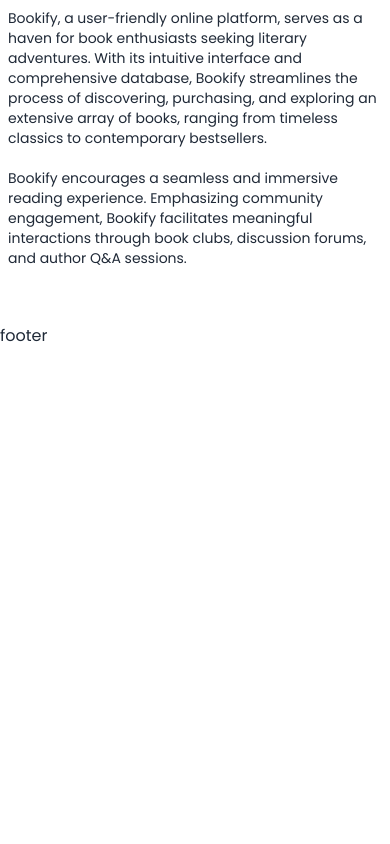
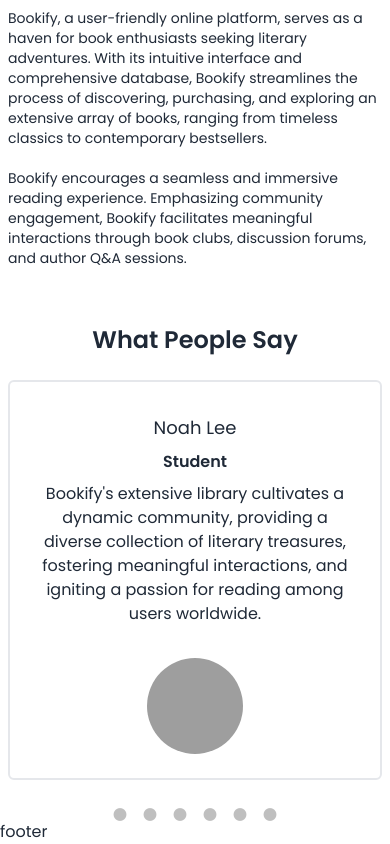
Before and after one commit to tanvirsiraj/bookify-client, a React (Vite) app: page / in a window 390 px wide. Shown: the part 1309-2153 px from the top of the page. Before the commit the page ends 1657 px from the top, so only its background shows below. Built offline with nearby package versions, Linux system fonts and the light colour scheme; no server answers; grey boxes are pictures that could not be loaded.

Commit message:
AboutUs and  FeedBack added

```diff
--- a/package.json
+++ b/package.json
@@ -20,6 +20,8 @@
     "react-fast-marquee": "^1.6.2",
     "react-icons": "^4.11.0",
     "react-router-dom": "^6.18.0",
+    "react-slick": "^0.29.0",
+    "slick-carousel": "^1.8.1",
     "sort-by": "^1.2.0",
     "swiper": "^11.0.3"
   },
--- /dev/null
+++ b/public/people.json
@@ -0,0 +1,34 @@
+[
+  {
+    "StudentName": "Henry Thompson",
+    "img": "https://i.ibb.co/MSbyqVn/5.webp",
+    "description": "Bookify's extensive library cultivates a dynamic community, providing a diverse collection of literary treasures, fostering meaningful interactions, and igniting a passion for reading among users worldwide."
+  },
+  {
+    "StudentName": "Michael Anderson",
+    "img": "https://i.ibb.co/yFsNz7p/11.jpg",
+    "description": "Bookify's extensive library cultivates a dynamic community, providing a diverse collection of literary treasures, fostering meaningful interactions, and igniting a passion for reading among users worldwide."
+  },
+  {
+    "StudentName": "Marvin Patel",
+    "img": "https://i.ibb.co/s1S4FFR/9.jpg",
+    "description": "Bookify's extensive library cultivates a dynamic community, providing a diverse collection of literary treasures, fostering meaningful interactions, and igniting a passion for reading among users worldwide."
+  },
+  {
+    "StudentName": "Barney Stinson",
+    "img": "https://i.ibb.co/ZdmPYdn/3.jpg",
+
+    "description": "Bookify's extensive library cultivates a dynamic community, providing a diverse collection of literary treasures, fostering meaningful interactions, and igniting a passion for reading among users worldwide."
+  },
+  {
+    "StudentName": "Robin Wilson",
+    "img": "https://i.ibb.co/z7rTtxL/2.jpg",
+    "description": "Bookify's extensive library cultivates a dynamic community, providing a diverse collection of literary treasures, fostering meaningful interactions, and igniting a passion for reading among users worldwide."
+  },
+  {
+    "StudentName": "Noah Lee",
+    "img": "https://i.ibb.co/hLbDd8r/12.jpg",
+
+    "description": "Bookify's extensive library cultivates a dynamic community, providing a diverse collection of literary treasures, fostering meaningful interactions, and igniting a passion for reading among users worldwide."
+  }
+]
--- /dev/null
+++ b/src/pages/Home/FeedBack/FeedBack.css
@@ -0,0 +1,13 @@
+.slick-prev,
+.slick-next {
+  display: none !important;
+}
+.slick-dots li button:before {
+  margin-top: 20px;
+  font-size: 15px !important;
+}
+
+.slick-dots li.slick-active button:before {
+  font-size: 25px !important;
+  color: #ff4f01;
+}
--- /dev/null
+++ b/src/pages/Home/FeedBack/FeedBack.jsx
@@ -0,0 +1,58 @@
+import { useEffect, useState } from "react";
+import FeedBackCard from "./FeedBackCard";
+
+import "slick-carousel/slick/slick.css";
+import "slick-carousel/slick/slick-theme.css";
+import Slider from "react-slick";
+import "./FeedBack.css";
+const FeedBack = () => {
+  const [peoples, setPeoples] = useState([]);
+
+  useEffect(() => {
+    fetch("/people.json")
+      .then((res) => res.json())
+      .then((data) => setPeoples(data));
+  }, []);
+  const settings = {
+    dots: true,
+    infinite: true,
+    speed: 500,
+    slidesToShow: 3,
+    slidesToScroll: 1,
+    responsive: [
+      {
+        breakpoint: 1024,
+        settings: {
+          slidesToShow: 2,
+          slidesToScroll: 1,
+          infinite: true,
+          dots: true,
+        },
+      },
+
+      {
+        breakpoint: 400,
+        settings: {
+          slidesToShow: 1,
+          slidesToScroll: 1,
+        },
+      },
+    ],
+  };
+  return (
+    <div className="mx-2 lg:mx-0 my-10 mb-10">
+      <div className="max-w-6xl  mx-auto">
+        <h1 className="text-2xl md:text-4xl font-semibold mb-6 text-center">
+          What People Say
+        </h1>
+        <Slider {...settings} className="">
+          {peoples.map((people, index) => (
+            <FeedBackCard people={people} key={index}></FeedBackCard>
+          ))}
+        </Slider>
+      </div>
+    </div>
+  );
+};
+
+export default FeedBack;
--- /dev/null
+++ b/src/pages/Home/FeedBack/FeedBackCard.jsx
@@ -0,0 +1,19 @@
+const FeedBackCard = ({ people }) => {
+  const { img, StudentName, description } = people;
+  return (
+    <div className="md:mx-2  border-2  text-center rounded-md">
+      <div className="card-body text-center">
+        <h2 className="text-lg">{StudentName}</h2>
+        <span className="font-semibold">Student</span>
+        <p>{description}</p>
+      </div>
+      <div className="avatar mb-6">
+        <div className="w-24 rounded-full">
+          <img src={img} />
+        </div>
+      </div>
+    </div>
+  );
+};
+
+export default FeedBackCard;
--- a/src/pages/Home/Home/Home.jsx
+++ b/src/pages/Home/Home/Home.jsx
@@ -1,6 +1,7 @@
 import AboutUs from "../AboutUs/AboutUs";
 import Banner from "../Banner/Banner";
 import Categories from "../Categories/Categories";
+import FeedBack from "../FeedBack/FeedBack";
 
 const Home = () => {
   return (
@@ -8,6 +9,7 @@ const Home = () => {
       <Banner></Banner>
       <Categories></Categories>
       <AboutUs></AboutUs>
+      <FeedBack></FeedBack>
     </div>
   );
 };
--- a/src/pages/Home/SwiperSlider/SwiperSlider.jsx
+++ /dev/null
@@ -1,52 +0,0 @@
-import { Swiper, SwiperSlide } from "swiper/react";
-import "swiper/css";
-import { Autoplay, Pagination, Navigation } from "swiper/modules";
-import "./SwiperSlider.css";
-
-const SwiperSlider = () => {
-  return (
-    <div className="my-20">
-      <Swiper
-        spaceBetween={0}
-        centeredSlides={true}
-        autoplay={{
-          delay: 5000,
-          disableOnInteraction: false,
-        }}
-        pagination={{
-          clickable: true,
-        }}
-        navigation={true}
-        modules={[Autoplay, Pagination, Navigation]}
-        className="mySwiper swiper-bg "
-      >
-        <div className="overlay"></div>
-
-        <SwiperSlide className="relative">
-          {" "}
-          <div className="text text-white text-xs lg:text-base w-full lg:max-w-3xl">
-            <p className="text-center">
-              Discover pure exhilaration with our latest model, redefining
-              luxury and power at CarVista. Elevate your journey with
-              cutting-edge technology, unmatched performance, and timeless
-              elegance. Experience driving perfection today.
-            </p>
-          </div>
-        </SwiperSlide>
-        <SwiperSlide>
-          {" "}
-          <div className="text text-white text-xs lg:text-base w-full lg:max-w-3xl">
-            <p className="text-center">
-              exhilaration with our latest model, redefining luxury and power at
-              CarVista. Elevate your journey with cutting-edge technology,
-              unmatched performance, and timeless elegance. Experience driving
-              perfection today.
-            </p>
-          </div>
-        </SwiperSlide>
-      </Swiper>
-    </div>
-  );
-};
-
-export default SwiperSlider;
```
Also changed, not shown: public/b.json (deleted, +0 -20 lines), src/pages/Home/SwiperSlider/SwiperSlider.css (deleted, +0 -30 lines), 1 other file (tests, documents, lock files or other folders).
